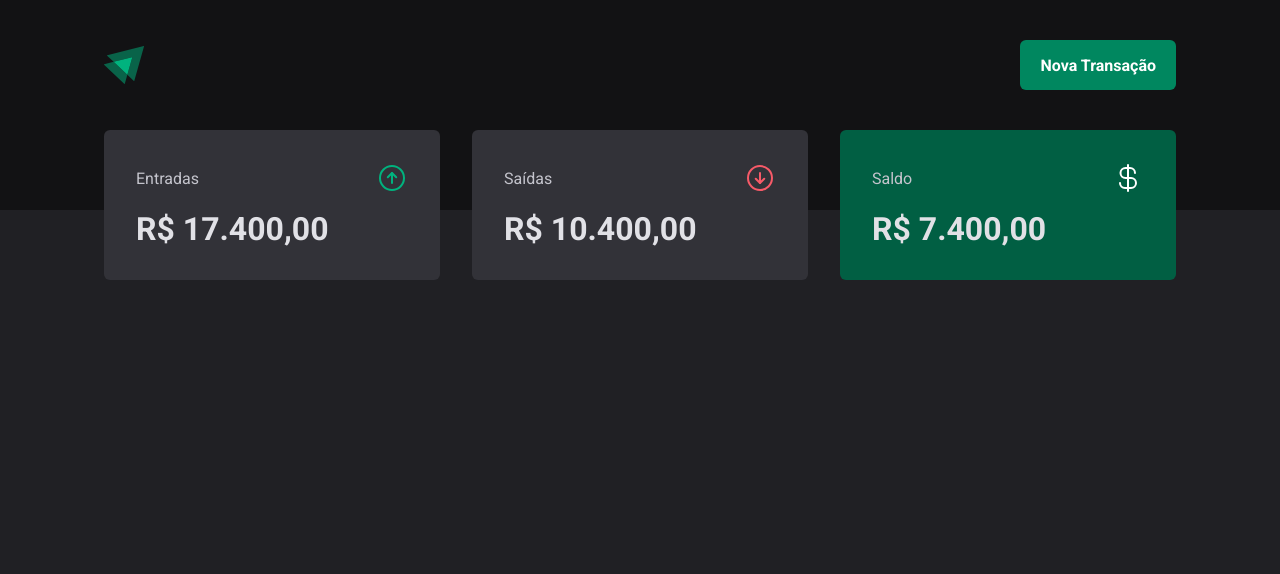
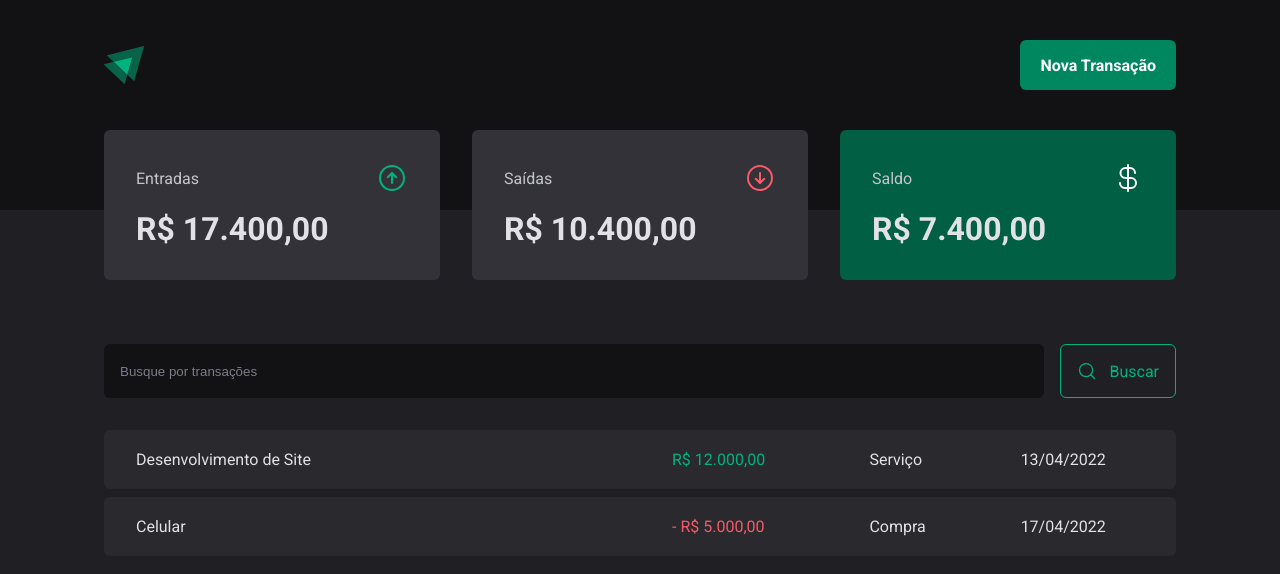
Before and after one commit to AugustoCVS/DtMoney, a React (Vite) app: page / in a window 1280 px wide. Shown: the top 574 px of the page. Built offline with nearby package versions, Linux system fonts and the light colour scheme.

Commit message:
feat: creating transections history

```diff
--- /dev/null
+++ b/src/interfaces/PriceHighLightProps.tsx
@@ -0,0 +1,3 @@
+export interface PriceHighLightProps {
+  variant: 'income' | 'outcome'
+}
--- a/src/pages/Transections/Transections.tsx
+++ b/src/pages/Transections/Transections.tsx
@@ -1,11 +1,43 @@
 import { Header } from '../../Components/Header/Header'
 import { Summary } from '../../Components/Summary/Summary'
+import { SearchForm } from './components/SearchForm'
+import {
+  PriceHighLight,
+  TransectionContainer,
+  TransectionsTable,
+} from './styles'
 
 export function Transections() {
   return (
     <div>
       <Header />
       <Summary />
+
+      <TransectionContainer>
+        <SearchForm />
+        <TransectionsTable>
+          <tbody>
+            <tr>
+              <td width="50%">Desenvolvimento de Site</td>
+              <td>
+                {' '}
+                <PriceHighLight variant="income"> R$ 12.000,00</PriceHighLight>
+              </td>
+              <td>Serviço</td>
+              <td>13/04/2022</td>
+            </tr>
+            <tr>
+              <td width="50%">Celular</td>
+              <td>
+                {' '}
+                <PriceHighLight variant="outcome">- R$ 5.000,00</PriceHighLight>
+              </td>
+              <td>Compra</td>
+              <td>17/04/2022</td>
+            </tr>
+          </tbody>
+        </TransectionsTable>
+      </TransectionContainer>
     </div>
   )
 }
--- /dev/null
+++ b/src/pages/Transections/components/SearchForm.tsx
@@ -0,0 +1,15 @@
+import { MagnifyingGlass } from 'phosphor-react'
+
+import { SearchFormContainer } from './styles'
+
+export function SearchForm() {
+  return (
+    <SearchFormContainer>
+      <input type="text" placeholder="Busque por transações" />
+      <button type="submit">
+        <MagnifyingGlass size={20} />
+        Buscar
+      </button>
+    </SearchFormContainer>
+  )
+}
--- /dev/null
+++ b/src/pages/Transections/components/styles.ts
@@ -0,0 +1,39 @@
+import { styled } from 'styled-components'
+
+export const SearchFormContainer = styled.form`
+  display: flex;
+  gap: 1rem;
+
+  input {
+    flex: 1;
+    border-radius: 6px;
+    border: 0;
+    background: ${(props) => props.theme['gray-900']};
+    color: ${(props) => props.theme['gray-300']};
+    padding: 1rem;
+
+    &::placeholder {
+      color: ${(props) => props.theme['gray-500']};
+    }
+  }
+
+  button {
+    display: flex;
+    align-items: center;
+    gap: 0.75rem;
+
+    border: 0;
+    padding: 1rem;
+    background: transparent;
+    border: 1px solid ${(props) => props.theme['green-300']};
+    color: ${(props) => props.theme['green-300']};
+    border-radius: 6px;
+
+    &:hover {
+      background: ${(props) => props.theme['green-500']};
+      border: 1px solid ${(props) => props.theme['green-500']};
+      color: ${(props) => props.theme.white};
+      transition: background-color 0.2s, color 0.2s, border-color 0.2s;
+    }
+  }
+`
--- a/src/pages/Transections/styles.ts
+++ b/src/pages/Transections/styles.ts
@@ -0,0 +1,38 @@
+import { styled } from 'styled-components'
+import { PriceHighLightProps } from '../../interfaces/PriceHighLightProps'
+
+export const TransectionContainer = styled.main`
+  width: 100%;
+  max-width: 1120px;
+  margin: 4rem auto 0;
+  padding: 0 1.5rem;
+`
+
+export const TransectionsTable = styled.table`
+  width: 100%;
+  border-collapse: separate;
+  border-spacing: 0 0.5rem;
+  margin-top: 1.5rem;
+
+  td {
+    padding: 1.25rem 2rem;
+    background: ${(props) => props.theme['gray-700']};
+
+    &:first-child {
+      border-top-left-radius: 6px;
+      border-bottom-left-radius: 6px;
+    }
+
+    &:last-child {
+      border-top-right-radius: 6px;
+      border-bottom-right-radius: 6px;
+    }
+  }
+`
+
+export const PriceHighLight = styled.span<PriceHighLightProps>`
+  color: ${(props) =>
+    props.variant === 'income'
+      ? props.theme['green-300']
+      : props.theme['red-300']};
+`
```
